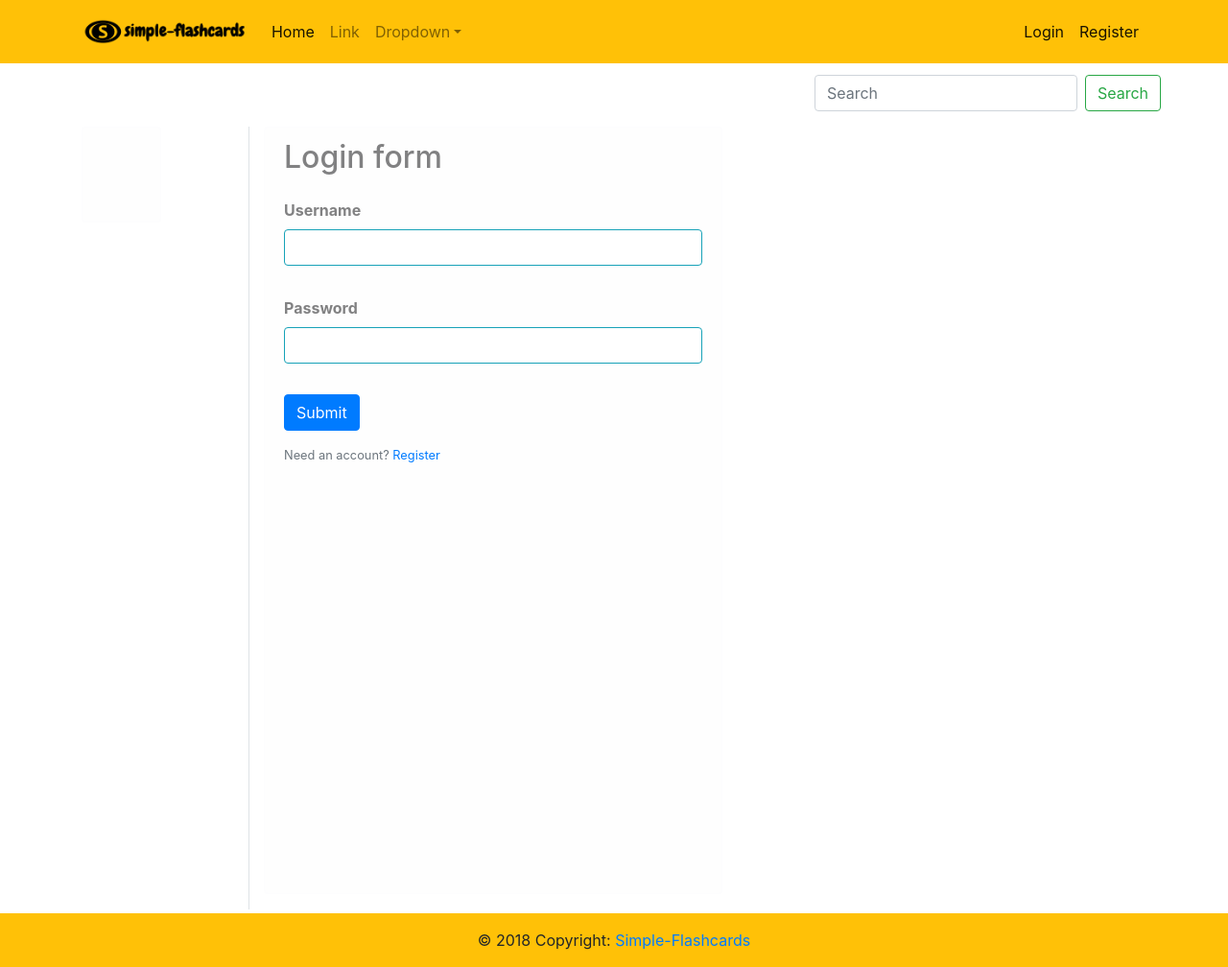
After one commit to eRafaell/simple-flashcards, a Django app: page /login/ in a window 1280 px wide. The commit adds this page. Shown: the whole page at 96% size. Run offline with Django 3.2, Linux system fonts and the light colour scheme; some libraries are stand-ins or nearby versions.

Commit message:
adding login and logout

```diff
--- a/flashcards/urls.py
+++ b/flashcards/urls.py
@@ -17,12 +17,14 @@ from django.conf import settings
 from django.conf.urls.static import static
 from django.contrib import admin
 from django.urls import path
-from users.views import main_page_view, register
+from users.views import main_page_view, register, login, logout
 
 urlpatterns = [
     path('admin/', admin.site.urls),
     path('', main_page_view, name='home'),
-    path('register/', register, name='register')
+    path('register/', register, name='register'),
+    path('login/', login, name='login'),
+    path('logout/', logout, name='logout')
 ]
 
 if settings.DEBUG:
--- a/templates/base.html
+++ b/templates/base.html
@@ -3,13 +3,7 @@
 
 <html lang="en">
 <head>
-    <title>{% block head_title %} {% endblock head_title%}</title>
-    <meta charset="utf-8">
-    <meta name="viewport" content="width=device-width, initial-scale=1, shrink-to-fit=no">
-    <link rel="stylesheet" href="https://stackpath.bootstrapcdn.com/bootstrap/4.4.1/css/bootstrap.min.css"
-          integrity="sha384-Vkoo8x4CGsO3+Hhxv8T/Q5PaXtkKtu6ug5TOeNV6gBiFeWPGFN9MuhOf23Q9Ifjh" crossorigin="anonymous">
-    <link rel="stylesheet" href="{% static '/css/base.css' %}"/>
-
+    {% include 'head.html' %}
 </head>
 
 <body>
@@ -17,7 +11,15 @@
 
 
 <div class="container my-1">
+
     <div class="row mb-2">
+
+        {% if messages %}
+            {% for message in messages %}
+            <span class="alert alert-success my-2" role="alert">{{ message }}</span>
+            {% endfor %}
+        {% endif %}
+
         <form class="form-inline my-2 ml-auto">
             <input class="form-control mr-sm-2" type="search" placeholder="Search">
             <button class="btn btn-outline-success my-1 my-sm-0" type="submit">Search</button>
@@ -50,10 +52,13 @@
     {% include 'footer.html' %}
 
 <script src="https://code.jquery.com/jquery-3.4.1.slim.min.js"
-integrity="sha384-J6qa4849blE2+poT4WnyKhv5vZF5SrPo0iEjwBvKU7imGFAV0wwj1yYfoRSJoZ+n" crossorigin="anonymous"></script>
+        integrity="sha384-J6qa4849blE2+poT4WnyKhv5vZF5SrPo0iEjwBvKU7imGFAV0wwj1yYfoRSJoZ+n"
+        crossorigin="anonymous"></script>
 <script src="https://cdn.jsdelivr.net/npm/popper.js@1.16.0/dist/umd/popper.min.js"
-integrity="sha384-Q6E9RHvbIyZFJoft+2mJbHaEWldlvI9IOYy5n3zV9zzTtmI3UksdQRVvoxMfooAo" crossorigin="anonymous"></script>
+        integrity="sha384-Q6E9RHvbIyZFJoft+2mJbHaEWldlvI9IOYy5n3zV9zzTtmI3UksdQRVvoxMfooAo"
+        crossorigin="anonymous"></script>
 <script src="https://stackpath.bootstrapcdn.com/bootstrap/4.4.1/js/bootstrap.min.js"
-integrity="sha384-wfSDF2E50Y2D1uUdj0O3uMBJnjuUD4Ih7YwaYd1iqfktj0Uod8GCExl3Og8ifwB6" crossorigin="anonymous"></script>
+        integrity="sha384-wfSDF2E50Y2D1uUdj0O3uMBJnjuUD4Ih7YwaYd1iqfktj0Uod8GCExl3Og8ifwB6"
+        crossorigin="anonymous"></script>
 </body>
 </html>
--- /dev/null
+++ b/templates/head.html
@@ -0,0 +1,7 @@
+{% load static %}
+<title>{% block head_title %} {% endblock head_title%}</title>
+<meta charset="utf-8">
+<meta name="viewport" content="width=device-width, initial-scale=1, shrink-to-fit=no">
+<link rel="stylesheet" href="https://stackpath.bootstrapcdn.com/bootstrap/4.4.1/css/bootstrap.min.css"
+      integrity="sha384-Vkoo8x4CGsO3+Hhxv8T/Q5PaXtkKtu6ug5TOeNV6gBiFeWPGFN9MuhOf23Q9Ifjh" crossorigin="anonymous">
+<link rel="stylesheet" href="{% static '/css/base.css' %}"/>
--- /dev/null
+++ b/templates/login.html
@@ -0,0 +1,35 @@
+{% extends 'base.html' %}
+
+{% block head_title %} Login site {% endblock head_title %}
+
+{% block content %}
+
+<div class="pb-3"><h2>Login form</h2></div>
+
+    {% if messages %}
+        {% for message in messages %}
+            <div class="text-danger pb-4">{{ message }} </div>
+        {% endfor %}
+    {% endif %}
+
+<form action="{% url 'login' %}" method="POST">
+    {% csrf_token %}
+    <div class="form-group pb-3">
+        <label for="username"><b>Username</b></label>
+        <input type="text" class="form-control border border-info" id="username" name="username">
+    </div>
+    <div class="form-group pb-3">
+        <label for="password"><b>Password</b></label>
+        <input type="password" class="form-control border border-info" id="password" name="password">
+    </div>
+
+    <button type="submit" class="btn btn-primary">Submit</button>
+</form>
+
+<div class="text-muted">
+    <small>
+        Need an account? <a href="{% url 'register' %}">Register</a>
+    </small>
+</div>
+
+{% endblock %}
--- a/templates/navbar.html
+++ b/templates/navbar.html
@@ -2,7 +2,7 @@
 
 <nav class="navbar navbar-expand-md navbar-light bg-warning">
   <div class="container">
-  <a class="navbar-brand" href="#"><img src="{% static 'img/logo.png' %}"  height="40" alt="Logo of simple-flashcards web page"></a>
+  <a class="navbar-brand" href="{% url 'home' %}"><img src="{% static 'img/logo.png' %}"  height="40" alt="Logo of simple-flashcards web page"></a>
   <button class="navbar-toggler" type="button" data-toggle="collapse" data-target="#navbarToggler"
           aria-controls="navbarToggler" aria-expanded="false" aria-label="Toggle navigation">
     <span class="navbar-toggler-icon"></span>
@@ -28,14 +28,32 @@
       </li>
       </ul>
 
+      {% if user.is_authenticated %}
+
+      <ul class="navbar-nav mt-2 mt-lg-0 ml-auto">
+        {% if user.is_superuser %}
+            <li class="nav-item active">
+              <a class="nav-link ml-auto" href="#">Users list<span class="sr-only">(current)</span></a>
+            </li>
+          {% endif %}
+        <li class="nav-item active ">
+          <a class="nav-link ml-auto" href="#">{{ user.username }}<span class="sr-only">(current)</span></a>
+        </li>
+        <li class="nav-item active ">
+          <a class="nav-link ml-auto" href="{% url 'logout' %}">Logout<span class="sr-only">(current)</span></a>
+        </li>
+      </ul>
+
+      {% else %}
       <ul class="navbar-nav mt-2 mt-lg-0 ml-auto">
         <li class="nav-item active ">
-        <a class="nav-link ml-auto" href="#">Login<span class="sr-only">(current)</span></a>
+          <a class="nav-link ml-auto" href="{% url 'login' %}">Login<span class="sr-only">(current)</span></a>
         </li>
         <li class="nav-item active ">
           <a class="nav-link ml-auto" href="{% url 'register' %}">Register<span class="sr-only">(current)</span></a>
         </li>
       </ul>
+      {% endif %}
   </div>
   </div>
 </nav>
--- a/templates/register.html
+++ b/templates/register.html
@@ -1,6 +1,6 @@
 {% extends 'base.html' %}
 
-{% block head_title %} Register site {% endblock head_title%}
+{% block head_title %} Register site {% endblock head_title %}
 
 {% block content %}
 
@@ -43,7 +43,7 @@
 
 <div class="text-muted">
     <small>
-        Do you already have account? <a href="#">Login</a>
+        Already have an account? <a href="{% url 'login' %}">Login</a>
     </small>
 </div>
 
--- a/users/views.py
+++ b/users/views.py
@@ -18,7 +18,7 @@ def register(request):
 
         if password1 == password2:
             if User.objects.filter(username=username).exists():
-                messages.warning(request, 'Username taken')
+                messages.info(request, 'Username taken')
                 return redirect('/register')
             elif User.objects.filter(email=email).exists():
                 messages.info(request, 'Email taken')
@@ -30,18 +30,33 @@ def register(request):
                 messages.info(request, f'User {username} created')
                 return redirect('/')
         else:
-            messages.error(request, 'Password not matching')
+            messages.info(request, 'Password not matching')
             return redirect('/register')
-
-
 
     else:
         return render(request, "register.html")
 
 
 def login(request):
-    pass
+    if request.method == "POST":
+        username = request.POST['username']
+        password = request.POST['password']
+
+        user = auth.authenticate(username=username, password=password)
+
+        if user is not None:
+            auth.login(request, user)
+            messages.info(request, f'User {username} logged in')
+            return redirect('/')
+        else:
+            messages.info(request, 'Invalid username or password')
+            return redirect('/login')
+    else:
+        return render(request, "login.html")
 
 
 def logout(request):
-    pass
+    username = request.user.username
+    auth.logout(request)
+    messages.success(request, f"{username} has just logged out")
+    return redirect('/')
```
Also changed, not shown: templates/main_page.html (+4 -7 lines). Lines whose indentation alone changed are shown as unchanged.
